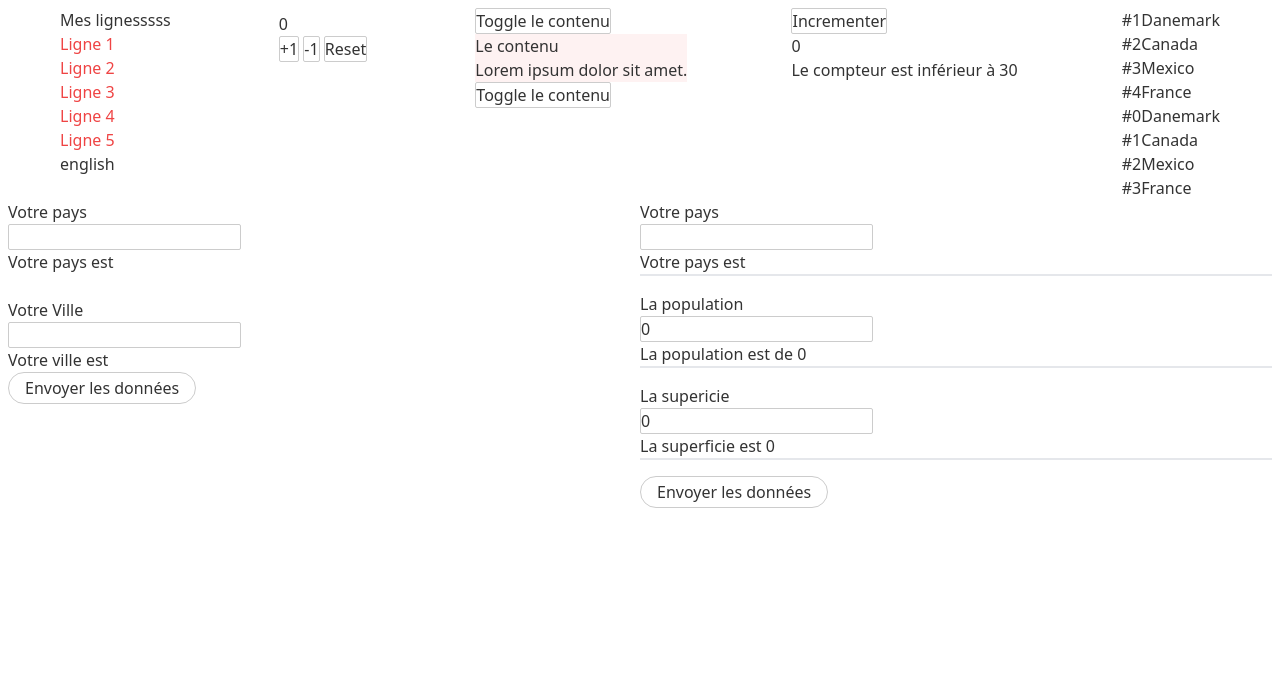
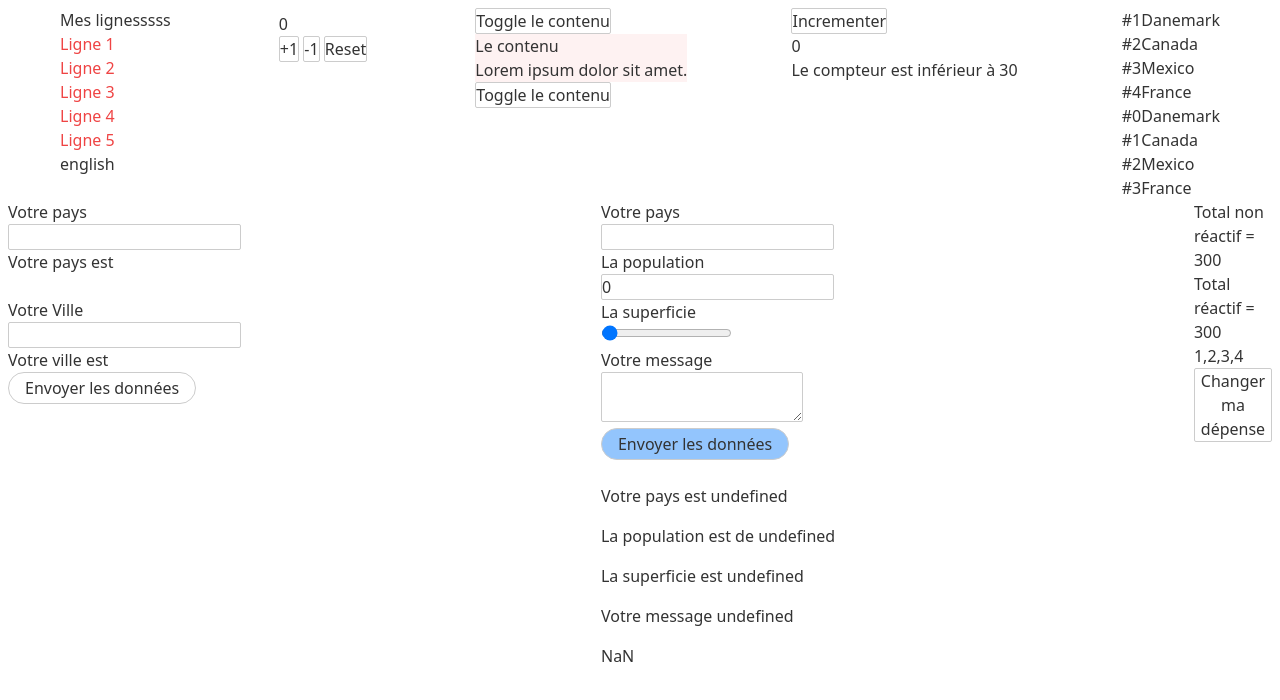
Before and after one commit to Sasalilime/test-svelte, a Svelte app: page / in a window 1280 px wide. Shown: the top 700 px of the page. Built offline with nearby package versions, Linux system fonts and the light colour scheme.

Commit message:
Svelte forms

```diff
--- a/src/App.svelte
+++ b/src/App.svelte
@@ -5,6 +5,7 @@
     import Each from "./Each.svelte";
     import Input from "./Input.svelte";
     import Form from "./Form.svelte";
+    import Reactivity from "./Reactivity.svelte";
 
     let titre = "Mes lignesssss";
 
@@ -45,6 +46,10 @@
     <div class="flex justify-around">
         <Input/>
         <Form/>
+        <Reactivity/>
+    </div>
+    <div class="flex justify-around">
+
     </div>
 
 
--- a/src/Form.svelte
+++ b/src/Form.svelte
@@ -3,14 +3,19 @@
     let objDataForm = {
         pays: '',
         superficie: 0,
-        pop: 0
+        pop: 0,
+        txt: '',
     }
 
-    let pays;
+    let pays, superficie, pop, txt;
 
     const handleSubmit = (e) => {
         e.preventDefault();
         pays = objDataForm.pays;
+        pop = objDataForm.pop;
+        superficie = objDataForm.superficie;
+        txt = objDataForm.txt;
+
 
         objDataForm.pays = '';
     }
@@ -22,14 +27,21 @@
     <form on:submit={handleSubmit} class="">
         <label for="pays">Votre pays</label>
         <input bind:value={objDataForm.pays} id="pays" type="text">
-        <h1 class="border-b-2 mb-4">Votre pays est {objDataForm.pays}</h1>
         <label for="population">La population</label>
         <input bind:value={objDataForm.pop} id="population" type="number">
-        <h2 class="border-b-2 mb-4">La population est de {objDataForm.pop}</h2>
-        <label for="superficie">La supericie</label>
-        <input bind:value={objDataForm.superficie} id="superficie" type="number">
-        <h2 class="border-b-2 mb-4">La superficie est {objDataForm.superficie}</h2>
-        <button type="submit" class="2xl:bg-blue-300 rounded-2xl px-4 h-8">Envoyer les données</button>
+        <label for="superficie">La superficie</label>
+        <input bind:value={objDataForm.superficie} id="superficie" type="range" min="10" max="100">
+        <label for="txt">Votre message</label>
+        <textarea bind:value={objDataForm.txt} id="txt"  />
+        <br>
+        <button type="submit" class="bg-blue-300 rounded-2xl px-4 h-8">Envoyer les données</button>
     </form>
+    <br>
+    <h1 class="mb-4">Votre pays est {pays}</h1>
+    <h2 class="mb-4">La population est de {pop}</h2>
+    <h2 class="mb-4">La superficie est {superficie}</h2>
+    <h2 class="mb-4">Votre message {txt}</h2>
+
+    <p>{pop / 100}</p>
 
 </main>
--- a/src/List1.svelte
+++ b/src/List1.svelte
@@ -9,7 +9,7 @@ export let religion;
 </script>
 
 <div><h2>{montitre}</h2>
-    <ul class="text-red-500">
+    <ul class="text-red-500" >
         <li>Ligne 1</li>
         <li>Ligne 2</li>
         <li>Ligne 3</li>
--- /dev/null
+++ b/src/Reactivity.svelte
@@ -0,0 +1,37 @@
+<script>
+    let val1 = 100;
+    let val2 = 100;
+    let val3 = 100;
+    let array = [1,2,3,4];
+    let array1;
+
+    let totalNonReactif = val1+val2+val3;
+
+    $: totalReactif = val1+val2+val3;
+
+    //Fonction reactive à peu près similaire à la dépendance dans useEffect de React
+    $: console.log("Vos dépenses ont changé", val1,val2,val3);
+
+    $: if (totalReactif>1000) console.log("attention total des dépenses supérieur à 1000 !!!");
+
+
+    const depenseAdd = ()=>{
+        val3= val3+10;
+        //mon tableau non reactif car Svelte comprend que les =
+        /*array.push(5);
+        console.log(array);*/
+        array = [...array, 5];
+
+    }
+
+
+</script>
+<style></style>
+<main>
+
+    <h1>Total non réactif = {totalNonReactif}</h1>
+    <h1>Total réactif = {totalReactif}</h1>
+    <p>{array}</p>
+    <button on:click={depenseAdd}>Changer ma dépense</button>
+
+</main>
```
Also changed, not shown: public/build/bundle.js, src/EventAndFctInline.svelte (added), 1 other file (tests, documents, lock files or other folders).
